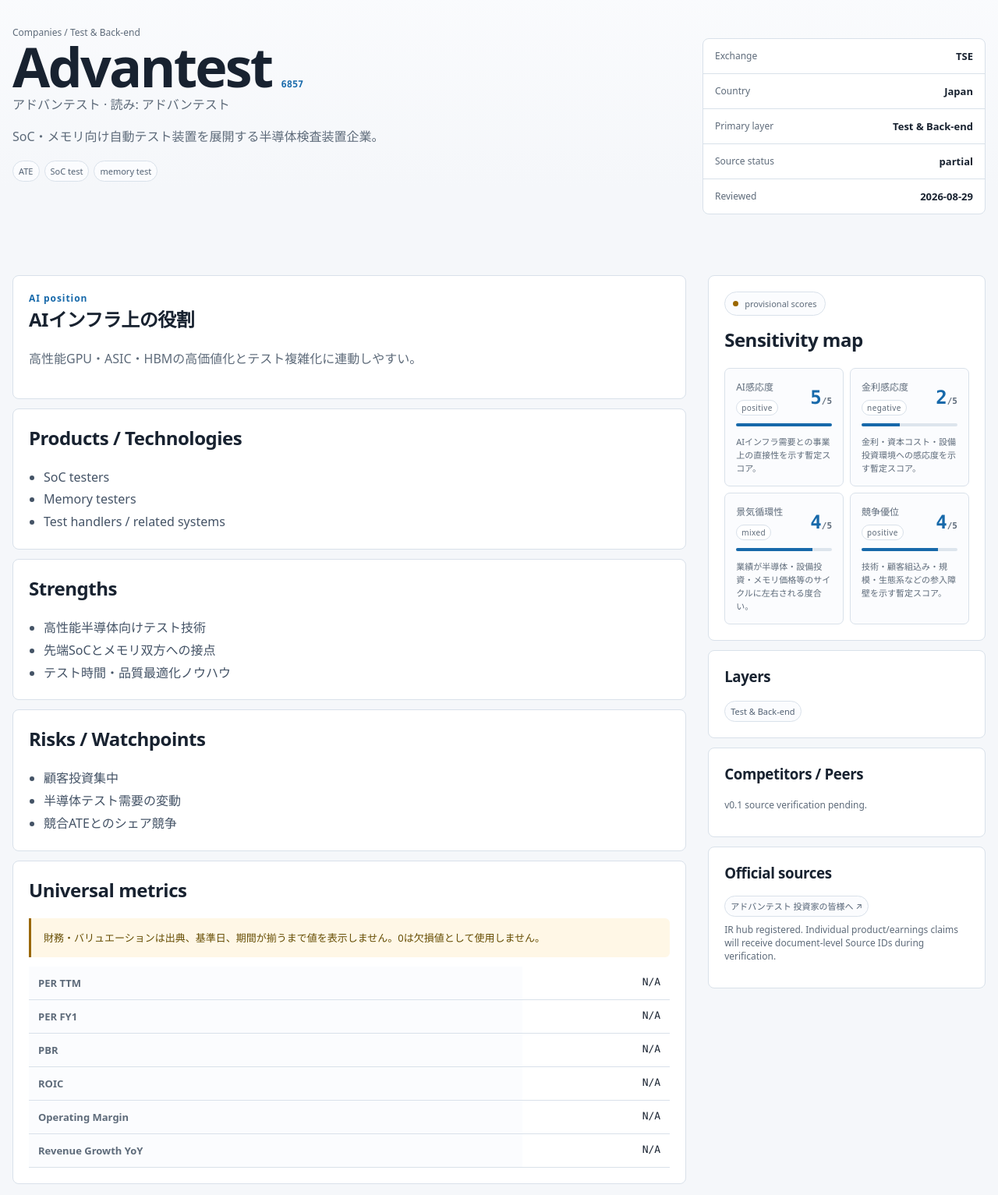
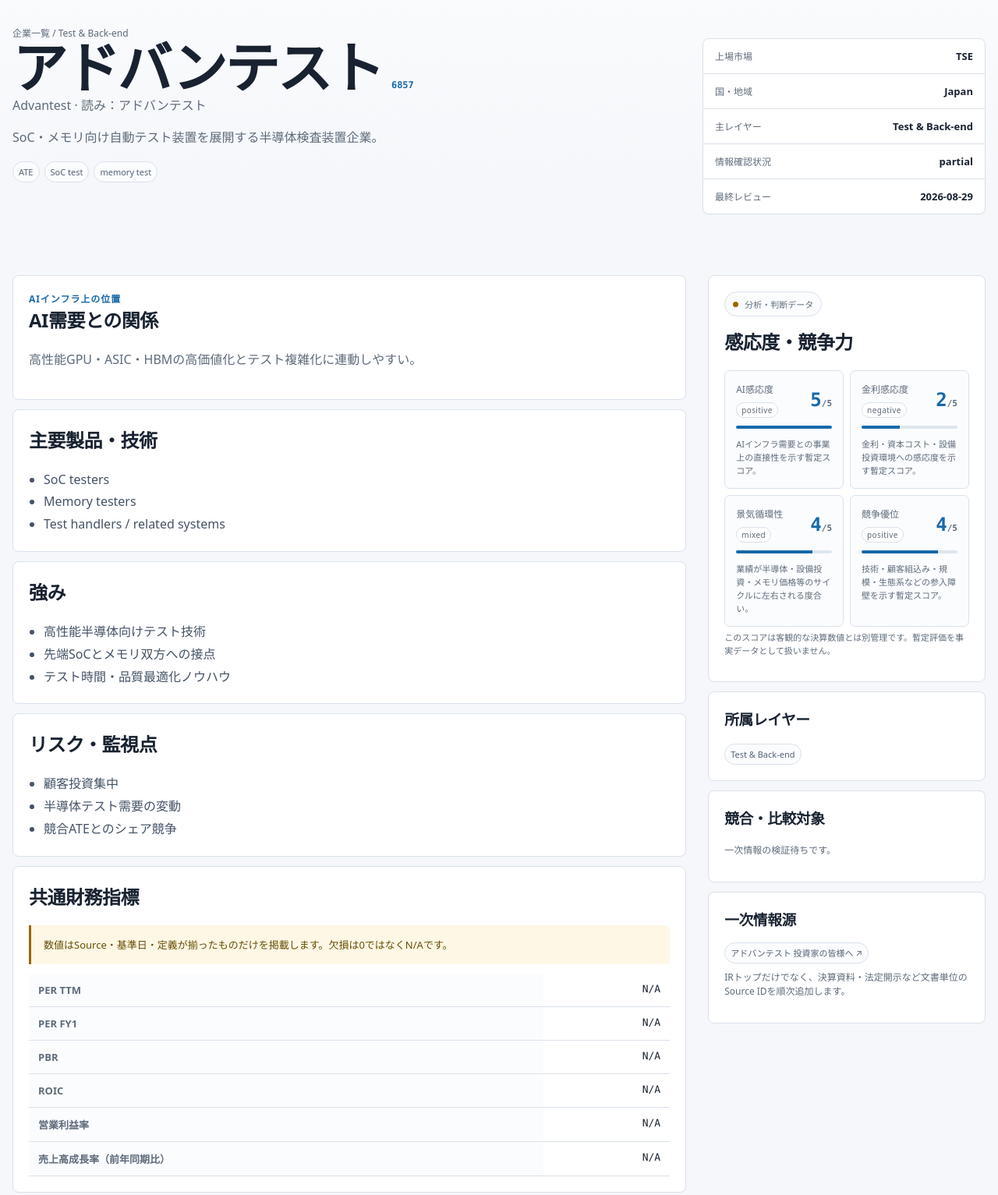
Before and after one commit to Kei-Titanda-22/ai-infrastructure-atlas, an Astro site: page /companies/advantest in a window 1280 px wide. Shown: the part 80-1613 px from the top of the page at 78% size. Built offline with nearby package versions, Linux system fonts and the light colour scheme; Astro itself is replaced by a stand-in of ours.

Commit message:
Localize company detail and expose metric provenance

```diff
--- a/src/pages/companies/[id].astro
+++ b/src/pages/companies/[id].astro
@@ -15,81 +15,98 @@ const allCompanies = await getCollection('companies');
 const peers = d.competitors.map(id => allCompanies.find(c => c.id === id)).filter(Boolean);
 const companySources = sources.filter(source => d.sourceIds.includes(source.id));
 const scoreLabels: Record<string, string> = { aiExposure:'AI感応度', rateSensitivity:'金利感応度', cyclicality:'景気循環性', moat:'競争優位' };
-const metricLabels: Record<string, string> = { peTTM:'PER TTM', peFY1:'PER FY1', pb:'PBR', roic:'ROIC', operatingMargin:'Operating Margin', revenueGrowth:'Revenue Growth YoY' };
+const metricLabels: Record<string, string> = { peTTM:'PER TTM', peFY1:'PER FY1', pb:'PBR', roic:'ROIC', operatingMargin:'営業利益率', revenueGrowth:'売上高成長率（前年同期比）' };
+const statusLabels: Record<string, string> = { verified:'検証済み', provisional:'暫定', pending:'確認待ち', 'ir-hub-only':'IR入口のみ登録' };
+const sourceById = new Map(sources.map(source => [source.id, source]));
 ---
-<BaseLayout title={d.name} description={d.summary} indexable>
+<BaseLayout title={d.japaneseName || d.name} description={d.summary} indexable>
   <article>
     <span hidden data-pagefind-filter={`layer:${d.primaryLayer}`}></span>
     <span hidden data-pagefind-filter={`country:${d.country}`}></span>
     <span hidden data-pagefind-meta={`ticker:${d.ticker}`}></span>
     <div class="shell company-hero">
       <div>
-        <div class="breadcrumb"><a href={withBase('companies/')}>Companies</a> / {d.primaryLayer}</div>
-        <div class="company-title-line"><h1>{d.name}</h1><span class="ticker">{d.ticker}</span></div>
-        <div class="company-ja">{d.japaneseName} · 読み: {d.reading}</div>
+        <div class="breadcrumb"><a href={withBase('companies/')}>企業一覧</a> / {d.primaryLayer}</div>
+        <div class="company-title-line"><h1>{d.japaneseName || d.name}</h1><span class="ticker">{d.ticker}</span></div>
+        <div class="company-ja">{d.name} · 読み：{d.reading}</div>
         <p class="lead">{d.summary}</p>
         <div class="tags">{d.tags.map(tag => <span class="tag">{tag}</span>)}</div>
       </div>
       <dl class="snapshot">
-        <div class="snapshot-row"><dt>Exchange</dt><dd>{d.exchange}</dd></div>
-        <div class="snapshot-row"><dt>Country</dt><dd>{d.country}</dd></div>
-        <div class="snapshot-row"><dt>Primary layer</dt><dd>{d.primaryLayer}</dd></div>
-        <div class="snapshot-row"><dt>Source status</dt><dd>{d.sourceStatus}</dd></div>
-        <div class="snapshot-row"><dt>Reviewed</dt><dd>{d.lastReviewed}</dd></div>
+        <div class="snapshot-row"><dt>上場市場</dt><dd>{d.exchange}</dd></div>
+        <div class="snapshot-row"><dt>国・地域</dt><dd>{d.country}</dd></div>
+        <div class="snapshot-row"><dt>主レイヤー</dt><dd>{d.primaryLayer}</dd></div>
+        <div class="snapshot-row"><dt>情報確認状況</dt><dd>{statusLabels[d.sourceStatus] ?? d.sourceStatus}</dd></div>
+        <div class="snapshot-row"><dt>最終レビュー</dt><dd>{d.lastReviewed}</dd></div>
       </dl>
     </div>
 
     <div class="shell detail-grid section">
       <div>
         <section class="panel">
-          <div class="eyebrow">AI position</div>
-          <h2>AIインフラ上の役割</h2>
+          <div class="eyebrow">AIインフラ上の位置</div>
+          <h2>AI需要との関係</h2>
           <p class="lead">{d.aiRole}</p>
         </section>
         <section class="panel">
-          <h2>Products / Technologies</h2>
+          <h2>主要製品・技術</h2>
           <ul class="bullet-list">{d.products.map(x => <li>{x}</li>)}</ul>
         </section>
         <section class="panel">
-          <h2>Strengths</h2>
+          <h2>強み</h2>
           <ul class="bullet-list">{d.strengths.map(x => <li>{x}</li>)}</ul>
         </section>
         <section class="panel">
-          <h2>Risks / Watchpoints</h2>
+          <h2>リスク・監視点</h2>
           <ul class="bullet-list">{d.risks.map(x => <li>{x}</li>)}</ul>
         </section>
         <section class="panel">
-          <h2>Universal metrics</h2>
-          <div class="notice" style="margin-bottom:12px">財務・バリュエーションは出典、基準日、期間が揃うまで値を表示しません。0は欠損値として使用しません。</div>
+          <h2>共通財務指標</h2>
+          <div class="notice" style="margin-bottom:12px">数値はSource・基準日・定義が揃ったものだけを掲載します。欠損は0ではなくN/Aです。</div>
           <table class="metrics-table">
             <tbody>
-              {Object.entries(d.metrics).map(([key, metric]) => (
-                <tr><th>{metricLabels[key]}</th><td>{metric.value === null ? 'N/A' : `${metric.value}${metric.unit}`}</td></tr>
-              ))}
+              {Object.entries(d.metrics).map(([key, metric]) => {
+                const source = metric.sourceId ? sourceById.get(metric.sourceId) : undefined;
+                return (
+                  <tr>
+                    <th>{metricLabels[key]}</th>
+                    <td>
+                      {metric.value === null ? 'N/A' : `${metric.value}${metric.unit === 'x' ? '倍' : metric.unit}`}
+                      {metric.value !== null && (
+                        <span class="metric-provenance">
+                          基準日：{metric.asOf || '未設定'} · 対象期間：{metric.period || '未設定'} · 基準：{metric.basis || '未設定'}
+                          {source ? <> · <a href={source.url} target="_blank" rel="noreferrer">Source ↗</a></> : null}
+                        </span>
+                      )}
+                    </td>
+                  </tr>
+                );
+              })}
             </tbody>
           </table>
         </section>
       </div>
       <aside>
         <section class="panel">
-          <div class="kicker"><span class="dot"></span> provisional scores</div>
-          <h2 style="margin-top:14px">Sensitivity map</h2>
+          <div class="kicker"><span class="dot"></span> 分析・判断データ</div>
+          <h2 style="margin-top:14px">感応度・競争力</h2>
           <div class="score-grid">
             {Object.entries(d.scores).map(([key, score]) => <ScoreCard name={scoreLabels[key]} score={score} />)}
           </div>
+          <p class="source-note">このスコアは客観的な決算数値とは別管理です。暫定評価を事実データとして扱いません。</p>
         </section>
         <section class="panel">
-          <h3>Layers</h3>
+          <h3>所属レイヤー</h3>
           <div class="tags">{d.layers.map(layer => <span class="tag">{layer}</span>)}</div>
         </section>
         <section class="panel">
-          <h3>Competitors / Peers</h3>
-          {peers.length ? <div class="tags">{peers.map(peer => <a class="tag" href={withBase(`companies/${peer.id}/`)}>{peer.data.name}</a>)}</div> : <p class="meta">v0.1 source verification pending.</p>}
+          <h3>競合・比較対象</h3>
+          {peers.length ? <div class="tags">{peers.map(peer => <a class="tag" href={withBase(`companies/${peer.id}/`)}>{peer.data.japaneseName || peer.data.name}</a>)}</div> : <p class="meta">一次情報の検証待ちです。</p>}
         </section>
         <section class="panel">
-          <h3>Official sources</h3>
+          <h3>一次情報源</h3>
           {companySources.map(source => <p style="margin:8px 0"><a class="tag" href={source.url} target="_blank" rel="noreferrer">{source.title} ↗</a></p>)}
-          <p class="meta">IR hub registered. Individual product/earnings claims will receive document-level Source IDs during verification.</p>
+          <p class="meta">IRトップだけでなく、決算資料・法定開示など文書単位のSource IDを順次追加します。</p>
         </section>
       </aside>
     </div>
```
